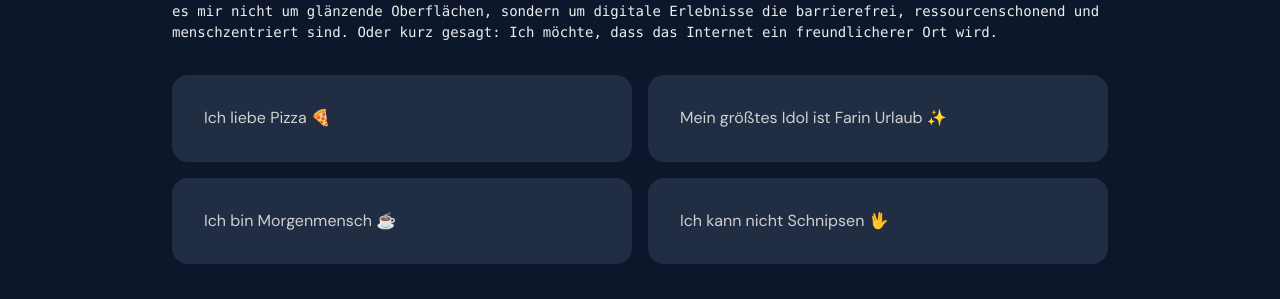
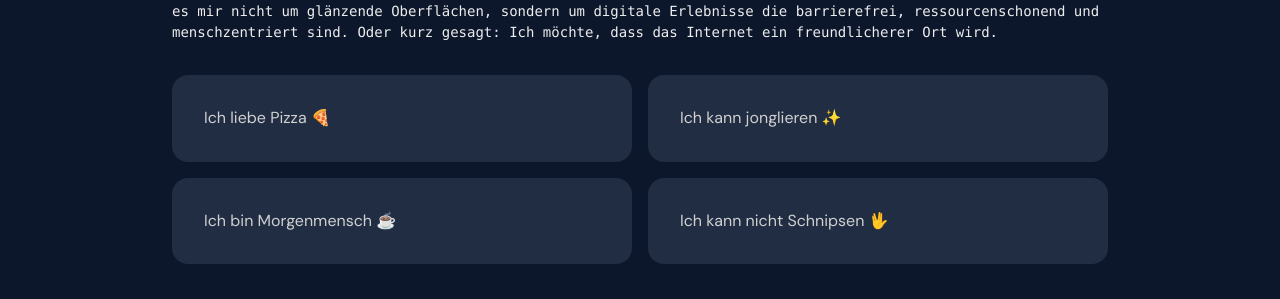
Before and after one commit to enaaacode/annabelle-feiler.github.io, a Jekyll site: the page built from about.html, in a window 1280 px wide. Shown: the part 568-867 px from the top of the page. Built offline with Jekyll 4.4.1, drawn with Linux system fonts in a browser that asks for light colours.

Commit message:
edit FU to 'jonglieren'

```diff
--- a/about.html
+++ b/about.html
@@ -52,7 +52,7 @@ description: Strukturverliebt, code-affin und überzeugte Verfechterin menschzen
 
     <div class="leistungen-grid-box boxradius">
       <div class="leistungen-grid-text">
-        <p>Mein größtes Idol ist Farin Urlaub ✨</p>
+        <p>Ich kann jonglieren ✨</p>
       </div>
     </div>
 
```
